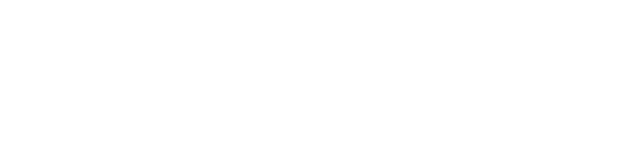
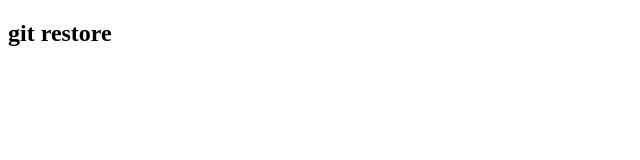
Before and after one commit to Dileepmishra33/Git-restore, a plain HTML site: page index.html in a window 1280 px wide. Shown: the whole page, without its empty margins (0-640 px from the left). Drawn offline with Linux system fonts and the light colour scheme.

Commit message:
git restore

```diff
--- a/index.html
+++ b/index.html
@@ -5,7 +5,9 @@
     <meta name="viewport" content="width=device-width, initial-scale=1.0">
     <title>Document</title>
 </head>
+<title> git and github</title>
 <body>
-    <title> git and github</title>
+    <h2> git restore</h2>
+
 </body>
 </html>
```
